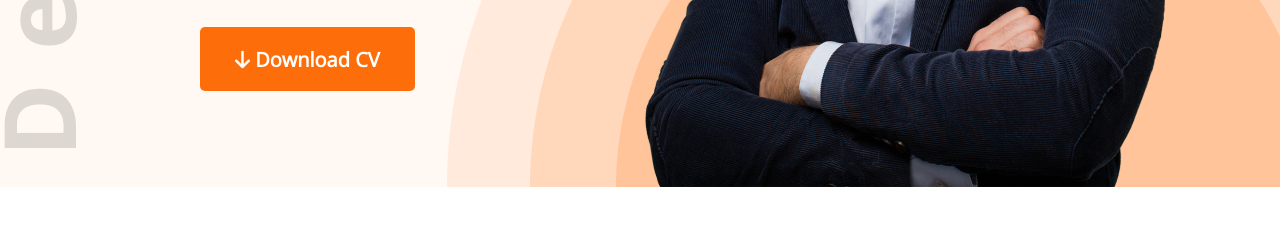
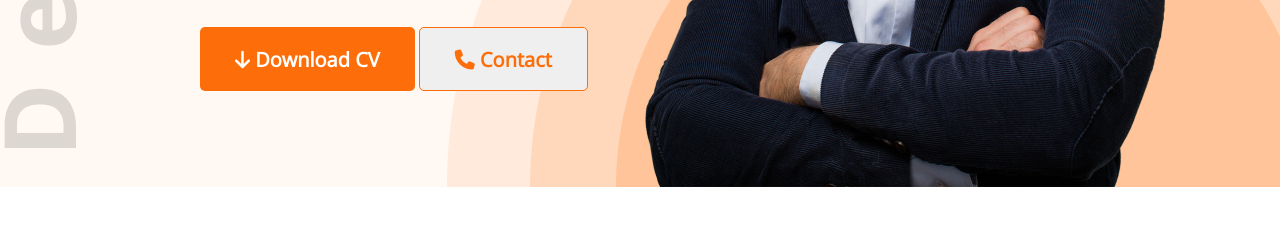
Before and after one commit to ualiurrahat/developer-portfolio, a plain HTML site: page index.html in a window 1280 px wide. Shown: the part 653-878 px from the top of the page. Drawn offline with nearby package versions, Linux system fonts and the light colour scheme; files whose address does not match are found by name.

Commit message:
contact button added

```diff
--- a/index.html
+++ b/index.html
@@ -34,6 +34,7 @@
                     Morning because as to society
                     behaved moments.</p>
                 <button class="btn-primary"><i class="fa-solid fa-arrow-down"></i> Download CV</button>
+                <button class="contact-btn"><i class="fa-solid fa-phone"></i> Contact</button>
             </div>
             <img src="images/hardy.png" alt="">
         </div>
--- a/styles/portfolio.css
+++ b/styles/portfolio.css
@@ -18,6 +18,19 @@
     font-size: 20px;
     padding: 18px 35px;
 }
+
+.contact-btn {
+
+    border: 0;
+    height: 64px;
+    color: #FD6E0A;
+    border-radius: 5px;
+    font-weight: 700;
+    font-size: 20px;
+    padding: 18px 35px;
+    border: 1px solid #FD6E0A;
+}
+
 
 .header {
     background: #FFF8F3;
```
